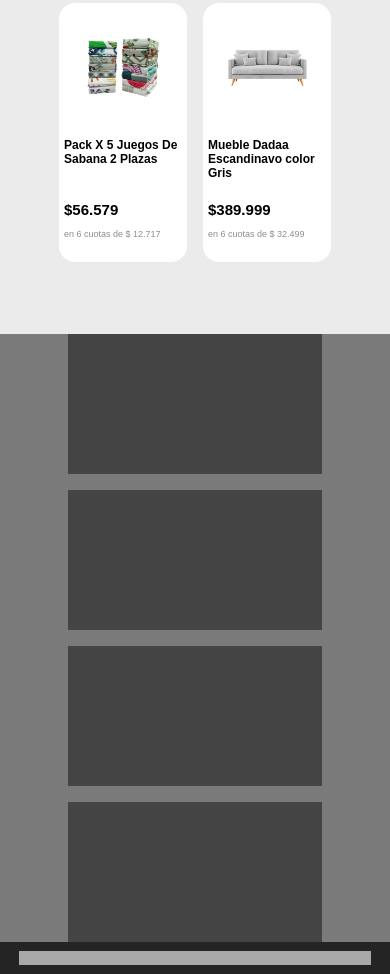
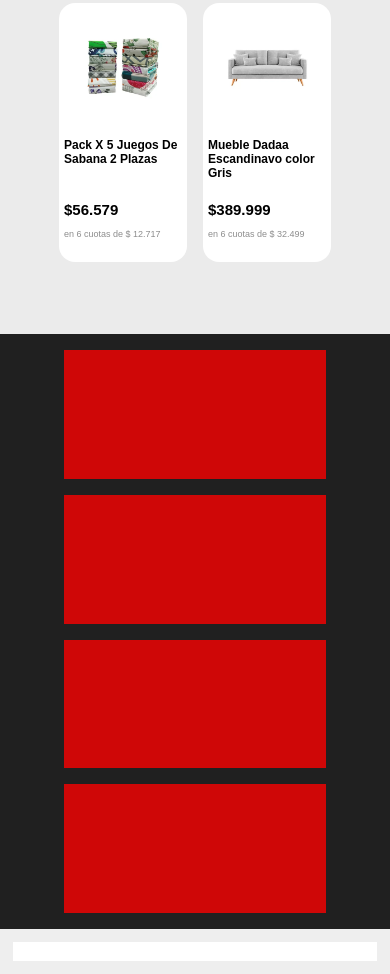
Before and after one commit to chemebulo/chemebulo.github.io, a plain HTML site: page index.html in a window 390 px wide. Shown: the part 5322-6296 px from the top of the page. Drawn offline with Linux system fonts and the light colour scheme.

Commit message:
Update style.css

```diff
--- a/style.css
+++ b/style.css
@@ -36,7 +36,7 @@ main {
 footer {
     width: 100%;
     max-width: 100%;
-    height: clamp(9em, 18vw, 12em);
+    height: clamp(11.5em, calc(100vw - 768px) * 0.7, 15.5em);
 }
 
 /*--------------------------------------------------------------------------------------------*/
@@ -547,13 +547,13 @@ footer {
     height: 75%;
     justify-content: center;
     gap: 2em;
-    background-color: #7a7a7a;
+    background-color: #202020;
 }
 
 .links {
-    width: min(15vw, 15.5em);
+    width: clamp(13em, calc(100vw - 950px) * 0.5, 17em);
     height: 100%;
-    background-color: #444444;
+    background-color: #cf0707;
 }
 
 .footer-copyright {
@@ -562,13 +562,13 @@ footer {
     height: 25%;
     justify-content: center;
     padding: clamp(13px, 1.2vw, 16px);
-    background-color: #242424;
+    background-color: #eeeeee;
 }
 
 .copyright {
     width: clamp(65em, 75vw, 84em);
     height: 100%;
-    background-color: #a8a8a8;
+    background-color: #ffffff;
 }
 
 /*--------------------------------------------------------------------------------------------*/
@@ -614,6 +614,12 @@ footer {
     .main-container-item-5 {
         height: clamp(20em, 45vw, 27em);
     }
+
+    /*----------------------------------------- FOOTER ----------------------------------------*/
+
+    .links {
+        width: 100%;
+    }
 }
 
 /*---------------------------------------------------------------------------------------------*/
@@ -636,7 +642,7 @@ footer {
     }
 
     .main-container-item-2, .main-container-item-4, .main-container-item-5,
-    .main-container-item-6, .main-container-item-7, .copyright {
+    .main-container-item-6, .main-container-item-7 {
         width: 40em;
     }
 
@@ -668,6 +674,29 @@ footer {
     }
 
     .item-3-information {
+        width: 100%;
+    }
+
+    /*----------------------------------------- FOOTER ----------------------------------------*/
+
+    footer {
+        height: 30em;
+    }
+
+    .footer-links {
+        display: grid;
+        height: 90%;
+        grid-template-columns: repeat(2, 1fr);
+        grid-template-rows: repeat(2, 1fr);
+        gap: 2em;
+        padding: 1.5em;
+    }
+
+    .footer-copyright {
+        height: 10%;
+    }
+
+    .copyright {
         width: 100%;
     }
 }
@@ -717,7 +746,7 @@ footer {
     }
 
     .main-container-item-2, .main-container-item-4, .main-container-item-5,
-    .main-container-item-6, .main-container-item-7, .copyright {
+    .main-container-item-6, .main-container-item-7 {
         width: 22em;
     }
 
@@ -749,24 +778,15 @@ footer {
     }
 
     .footer-links {
-        display: grid;
+        height: 93%;
         grid-template-columns: 1fr;
         grid-template-rows: repeat(4, 1fr);
-        justify-content: center;
         gap: 1em;
-        height: 95%;
-        width: 100%;
-    }
-
-    .links {
-        width: 65%;
-        height: 100%;
-        margin-left: 17.5%;
+        padding: 1em 4em;
     }
 
     .footer-copyright {
-        height: 5%;
-        padding: 9px;
+        height: 7%;
     }
 }
 
```
